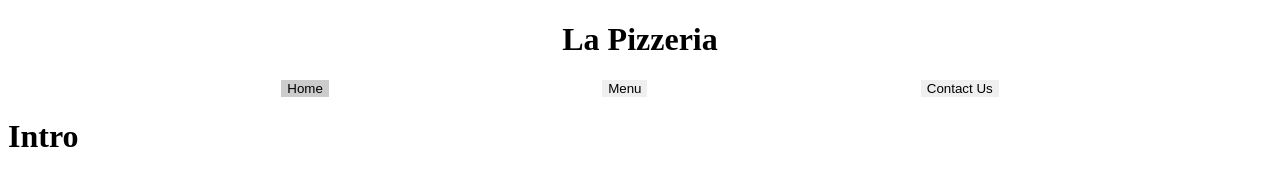
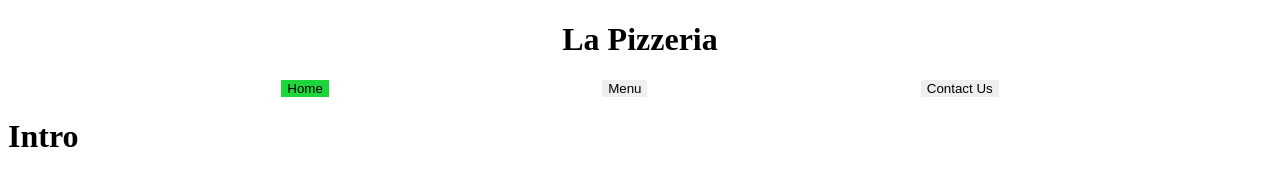
Before and after one commit to Beppe94/Restaurant, a plain HTML site: page index.html in a window 1280 px wide. Shown: the top 170 px of the page. Drawn offline with Linux system fonts and the light colour scheme.

Commit message:
fixed switching tab logic

```diff
--- a/style.css
+++ b/style.css
@@ -13,8 +13,8 @@
     flex: 1;
 }
 
-.navBar button.active {
-    background-color: #ccc;
+.active {
+    background-color: rgb(28, 214, 59);
 }
 
 .tab {
```
